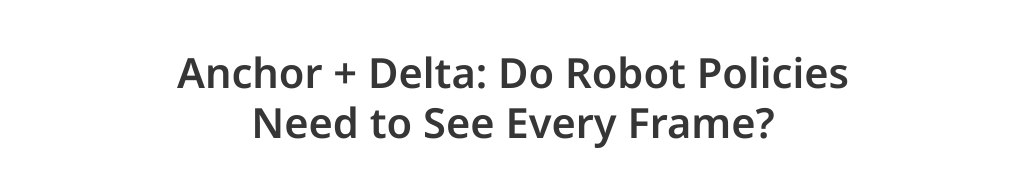
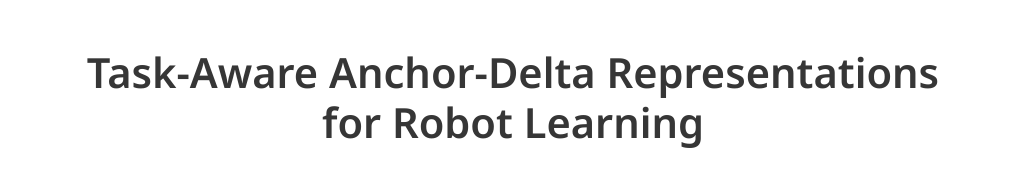
Before and after one commit to shureduan/Anchor_Delta, a plain HTML site: page index.html in a window 1280 px wide. Shown: the top 169 px of the page, without its empty margins (127-1152 px from the left). Drawn offline with nearby package versions, Linux system fonts and the light colour scheme; a web font is replaced by a local one.

Commit message:
Rename the project to Task-Aware Anchor-Delta Representations for Robot Learning
Co-Authored-By: Claude Opus 5.5 <noreply@anthropic.com>

```diff
--- a/index.html
+++ b/index.html
@@ -3,7 +3,7 @@
 <head>
   <meta charset="utf-8">
   <meta name="viewport" content="width=device-width, initial-scale=1">
-  <title>Anchor + Delta: Do Robot Policies Need to See Every Frame?</title>
+  <title>Task-Aware Anchor-Delta Representations for Robot Learning</title>
   <meta name="description" content="A visuomotor policy that encodes the wrist camera only at sparse anchors and uses kinematic deltas in between, trained in simulation and deployed zero-shot on a Kinova Gen3.">
   <link rel="stylesheet" href="https://cdn.jsdelivr.net/npm/bulma@0.9.4/css/bulma.min.css">
   <link rel="stylesheet" href="https://cdn.jsdelivr.net/npm/katex@0.16.11/dist/katex.min.css">
@@ -41,7 +41,7 @@
 <section class="hero">
   <div class="hero-body">
     <div class="container is-max-desktop has-text-centered">
-      <h1 class="title is-1">Anchor + Delta: Do Robot Policies<br>Need to See Every Frame?</h1>
+      <h1 class="title is-1">Task-Aware Anchor-Delta Representations<br>for Robot Learning</h1>
       <p class="subtitle is-5" style="margin-top:.8rem;color:#555">Sparse visual anchors and kinematic deltas for a wrist-camera manipulation policy,<br>trained in simulation and deployed zero-shot on a Kinova Gen3</p>
       <div class="buttons is-centered" style="margin-top:1.2rem">
         <a class="button is-dark is-rounded" href="https://github.com/shureduan/Anchor_Delta">
```
Also changed, not shown: 1 other file.
